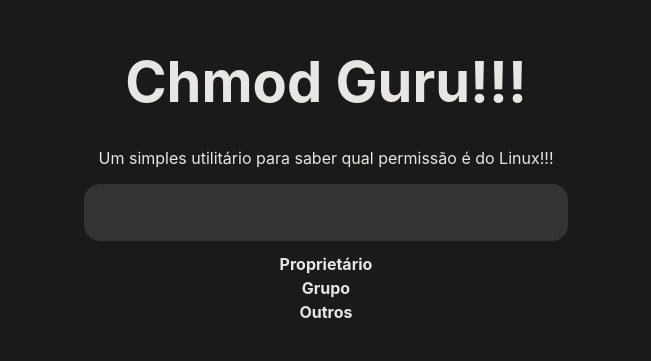
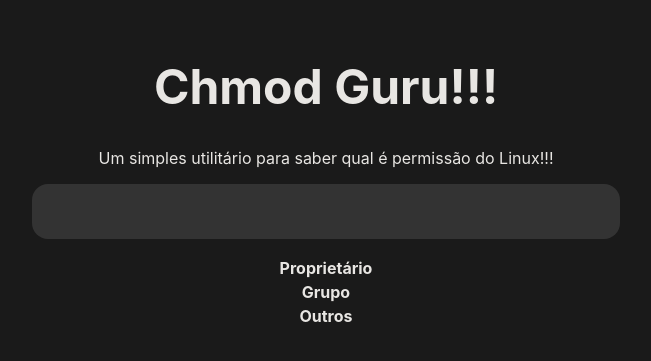
Before and after one commit to cleisonsantos/chmod-guru, a React (Vite) app: page / in a window 1280 px wide. Shown: the part 227-588 px from the top of the page, without its empty margins (314-965 px from the left). Built offline with nearby package versions, Linux system fonts and the light colour scheme.

Commit message:
Fix - melhoria na visualização para celular.

```diff
--- a/src/App.tsx
+++ b/src/App.tsx
@@ -11,6 +11,7 @@ const Main = styled.main`
     align-items: center;
     flex-direction: column;
     min-height: 100vh;
+    padding: .25rem;
 `;
 
 function App() {
@@ -22,7 +23,7 @@ function App() {
         <Main>
           <h1>Chmod Guru!!!</h1>
           <p>
-            Um simples utilitário para saber qual permissão é do Linux!!!
+            Um simples utilitário para saber qual é permissão do Linux!!!
           </p>
           <OctalInput />
           <PermissionTable />
--- a/src/components/OctalInput.tsx
+++ b/src/components/OctalInput.tsx
@@ -13,8 +13,10 @@ const Input = styled.input`
         font-size: 48px;
         font-family: 'Cascadia Code';
         outline: 0px;
-        width: 30rem;
+        width: 100%;
+        padding: 0;
         letter-spacing: 10px;
+        margin-bottom: 1rem;
         ::-webkit-inner-spin-button {
             -webkit-appearance: none;
             margin: 0;
--- a/src/components/PermissionTable.tsx
+++ b/src/components/PermissionTable.tsx
@@ -3,8 +3,7 @@ import { usePermissionContext } from "../context/PermissionContext";
 import styled from "styled-components";
 
 const Table = styled.table`
-    margin: 10px;
-    width: 25rem;
+    width: auto;
     thead {
         border-bottom: 1px #e8e6e3 solid;
     }
--- a/src/styles/GlobalStyles.ts
+++ b/src/styles/GlobalStyles.ts
@@ -17,7 +17,7 @@ export const GlobalStyles = createGlobalStyle`
             sans-serif;
     }
     h1 {
-        font-size: 3.5rem;
+        font-size: 3rem;
         margin-bottom: 1rem;
     }
 `;
```
